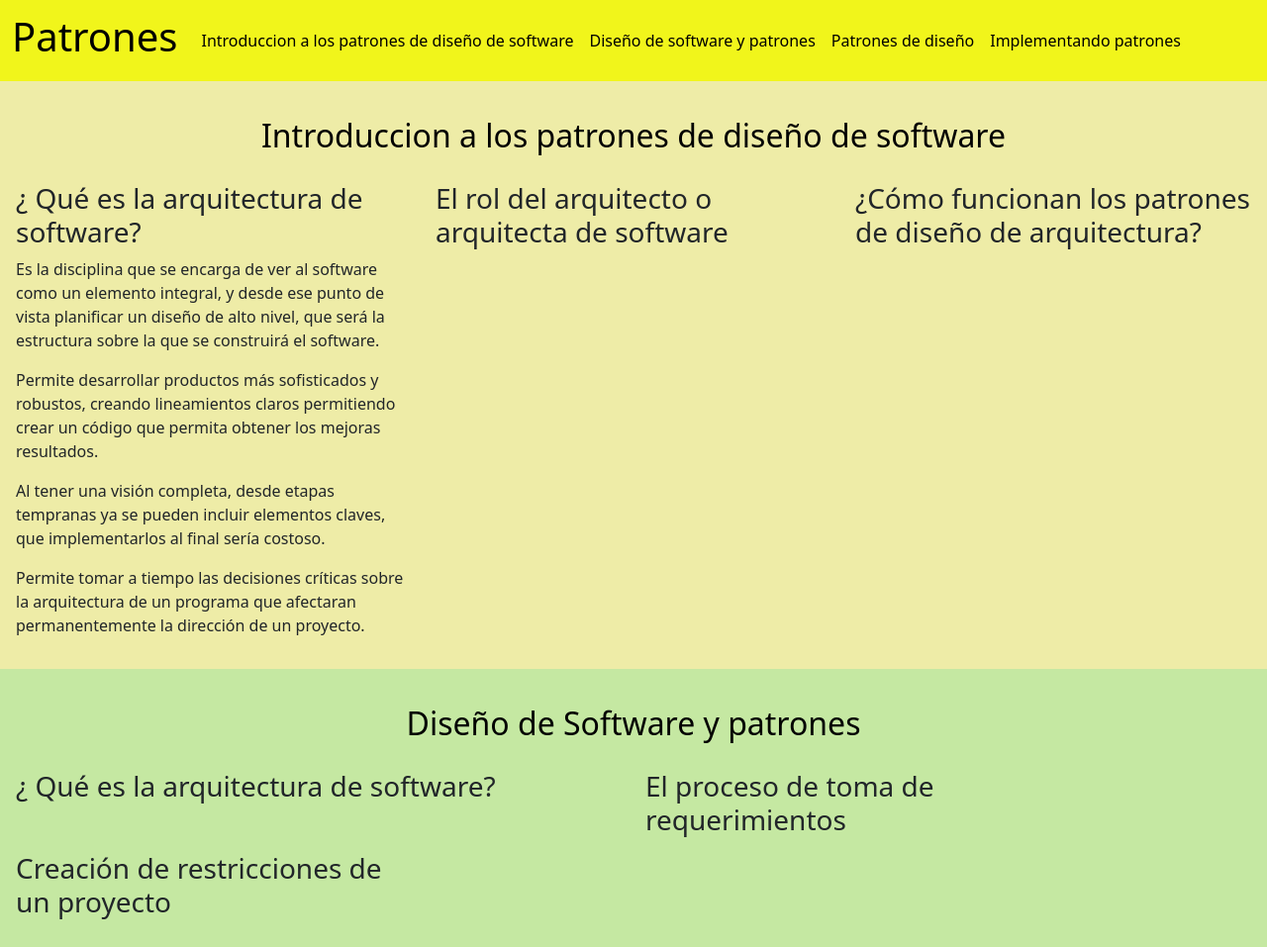
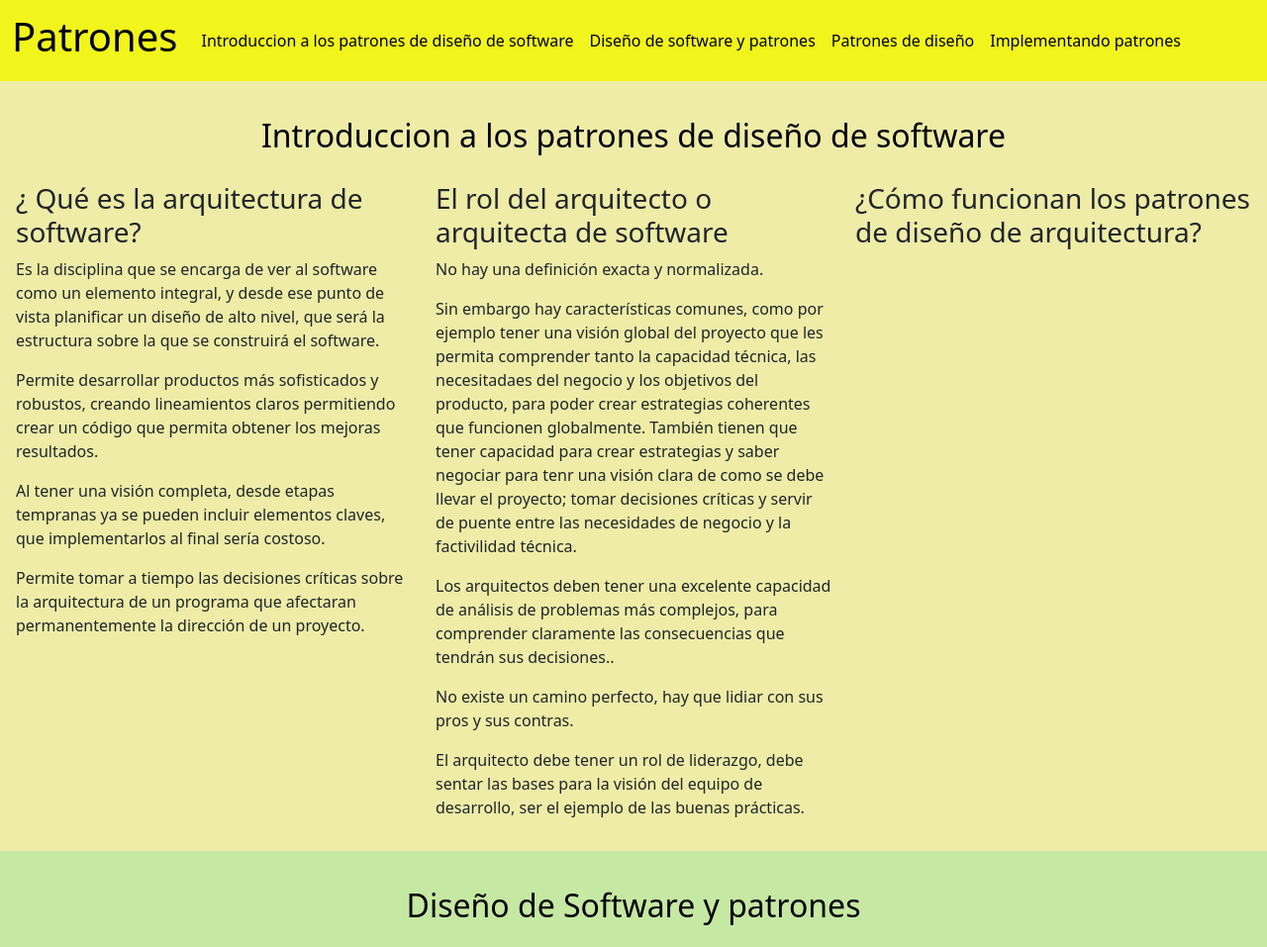
Before and after one commit to eugenia1984/arquitectura-de-software-patrones, a plain HTML site: page curso_arquitectura_patrones_esencial/index.html in a window 1280 px wide. Shown: the top 957 px of the page at 99% size. Drawn offline with nearby package versions, Linux system fonts and the light colour scheme.

Commit message:
update index

```diff
--- a/curso_arquitectura_patrones_esencial/index.html
+++ b/curso_arquitectura_patrones_esencial/index.html
@@ -58,7 +58,11 @@
           </section>
           <section class="col col-sm-12 col-md-4">
              <h3> El rol del arquitecto o arquitecta de software</h3>
-              <p> </p>
+              <p>No hay una definición exacta y normalizada.</p>
+              <p>Sin embargo hay características comunes, como por ejemplo tener una visión global del proyecto que les permita comprender tanto la capacidad técnica, las necesitadaes del negocio y los objetivos del producto, para poder crear estrategias coherentes que funcionen globalmente. También tienen que tener capacidad para crear estrategias y saber negociar para tenr una visión clara de como se debe llevar el proyecto; tomar decisiones críticas y servir de puente entre las necesidades de negocio y la factivilidad técnica.</p>
+              <p> Los arquitectos deben tener una excelente capacidad de análisis de problemas más complejos, para comprender claramente las consecuencias que tendrán sus decisiones..</p>
+              <p> No existe un camino perfecto, hay que lidiar con sus pros y sus contras.</p>
+              <p>El arquitecto debe tener un rol de liderazgo, debe sentar las bases para la visión del equipo de desarrollo, ser el ejemplo de las buenas prácticas. </p>
           </section>
           <section class="col col-sm-12 col-md-4">
              <h3> ¿Cómo funcionan los patrones de diseño de arquitectura?</h3>
```
